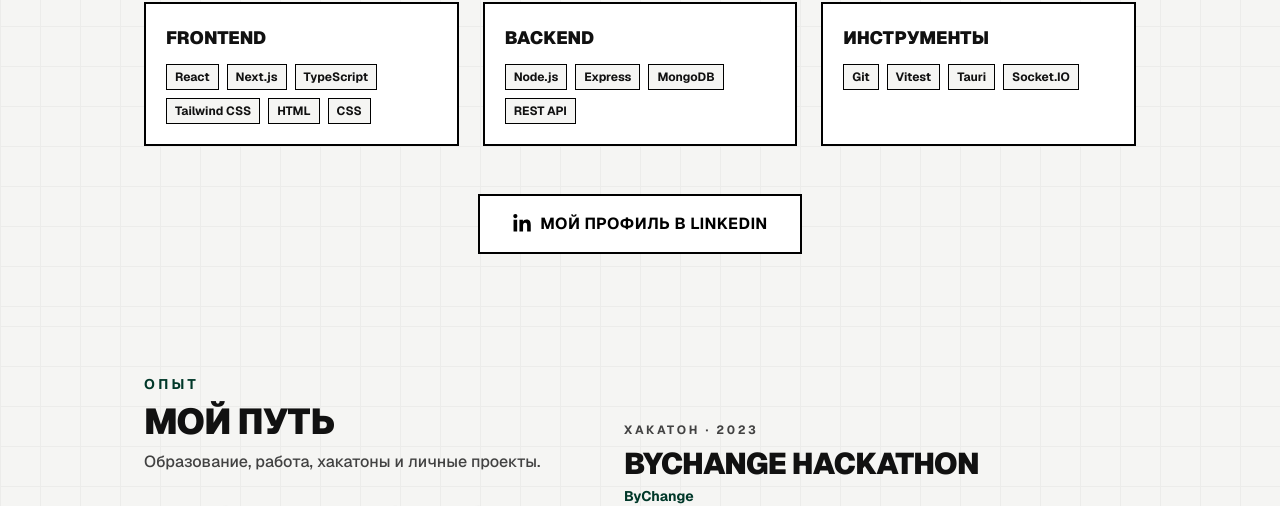
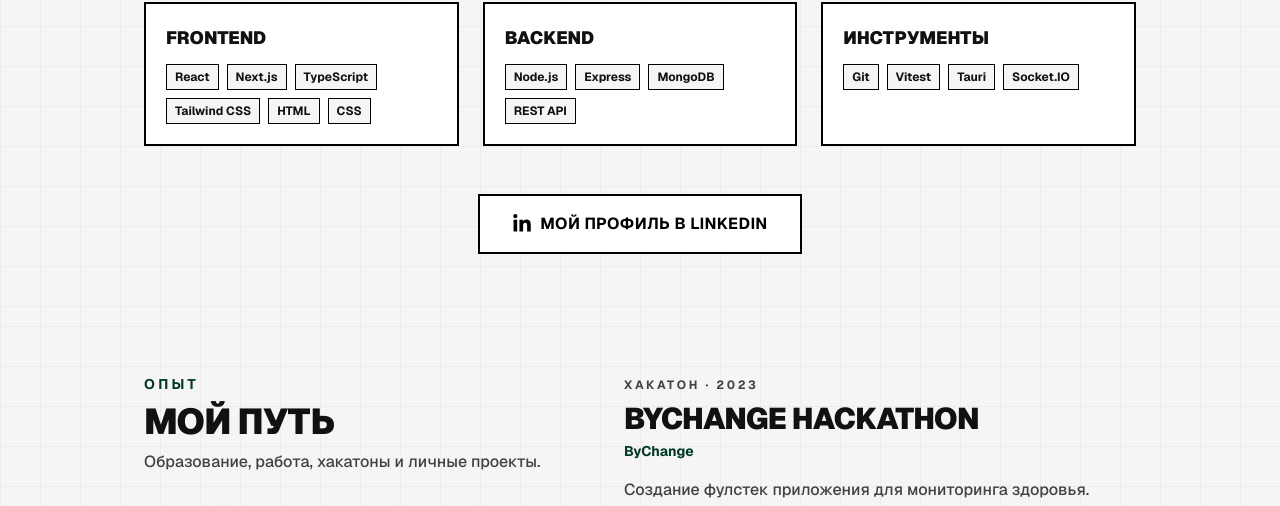
Before and after one commit to kotru21/kotikov, a Next.js app: page / in a window 1280 px wide. Shown: the part 2486-2992 px from the top of the page. Built offline with nearby package versions, Linux system fonts and the light colour scheme; no server answers.

Commit message:
style: remove unused animation classes from globals.css and timelineUtils; simplify TimelineView component by eliminating slide direction state and updating motion classes for improved performance and clarity

```diff
--- a/app/globals.css
+++ b/app/globals.css
@@ -234,36 +234,6 @@ html {
   transform-style: preserve-3d;
 }
 
-@keyframes timeline-slide-in-right {
-  from {
-    opacity: 0;
-    transform: translateX(1.75rem);
-  }
-  to {
-    opacity: 1;
-    transform: translateX(0);
-  }
-}
-
-@keyframes timeline-slide-in-left {
-  from {
-    opacity: 0;
-    transform: translateX(-1.75rem);
-  }
-  to {
-    opacity: 1;
-    transform: translateX(0);
-  }
-}
-
-.animate-timeline-slide-in-right {
-  animation: timeline-slide-in-right 0.7s cubic-bezier(0.22, 1, 0.36, 1) both;
-}
-
-.animate-timeline-slide-in-left {
-  animation: timeline-slide-in-left 0.7s cubic-bezier(0.22, 1, 0.36, 1) both;
-}
-
 @media (prefers-reduced-motion: reduce) {
   html {
     scroll-behavior: auto;
--- a/src/widgets/timeline/ui/TimelineView.tsx
+++ b/src/widgets/timeline/ui/TimelineView.tsx
@@ -10,7 +10,7 @@ import { SWIPE_THRESHOLD_PX } from "@/shared/lib/gestures";
 import { BauhausGridPattern } from "@/shared/ui";
 
 import TimelineSlideContent from "./TimelineSlideContent";
-import { getSlideClass, parsePeriodStart, timelineMotionClass } from "./timelineUtils";
+import { parsePeriodStart, timelineTabMotionClass } from "./timelineUtils";
 import TimelineYearDisplay from "./TimelineYearDisplay";
 
 const navButtonClass =
@@ -21,10 +21,9 @@ const alignedContentBandClass = "mx-auto w-full max-w-5xl px-4";
 
 const TimelineView: React.FC = () => {
   const [activeIndex, setActiveIndex] = useState(0);
-  const [slideDirection, setSlideDirection] = useState<1 | -1>(1);
   const touchStartXRef = useRef<number | null>(null);
   const { reducedMotion } = usePerformanceSettings();
-  const motionClass = reducedMotion ? "" : timelineMotionClass;
+  const tabMotionClass = reducedMotion ? "" : timelineTabMotionClass;
 
   const timelineData = useMemo(
     () =>
@@ -37,18 +36,11 @@ const TimelineView: React.FC = () => {
 
   const lastIndex = timelineData.length - 1;
   const activeItem = timelineData[activeIndex] as TimelineItem;
-  const slideClass = getSlideClass(slideDirection, reducedMotion);
   const panelId = `timeline-panel-${String(activeItem.id)}`;
 
   const goTo = useCallback(
     (index: number): void => {
-      setActiveIndex((current) => {
-        const next = Math.max(0, Math.min(lastIndex, index));
-        if (next !== current) {
-          setSlideDirection(next > current ? 1 : -1);
-        }
-        return next;
-      });
+      setActiveIndex((current) => Math.max(0, Math.min(lastIndex, index)));
     },
     [lastIndex]
   );
@@ -132,15 +124,10 @@ const TimelineView: React.FC = () => {
 
           <div className="flex w-full max-w-[26rem] justify-center md:max-w-none">
             <div
-              className="relative h-[clamp(3.75rem,20vw,7.5rem)] w-full"
+              className="flex h-[clamp(3.75rem,20vw,7.5rem)] w-full items-center justify-center"
               aria-hidden="true"
             >
-              <div
-                key={activeItem.period}
-                className={`absolute inset-0 flex items-center justify-center ${slideClass}`}
-              >
-                <TimelineYearDisplay period={activeItem.period} />
-              </div>
+              <TimelineYearDisplay period={activeItem.period} />
             </div>
           </div>
 
@@ -185,7 +172,7 @@ const TimelineView: React.FC = () => {
                     onClick={() => {
                       goTo(index);
                     }}
-                    className={`h-2 min-w-6 shrink-0 rounded-none sm:min-w-7 ${motionClass} focus-visible:outline-none focus-visible:ring-2 focus-visible:ring-primary-500 ${
+                    className={`h-2 min-w-6 shrink-0 rounded-none sm:min-w-7 ${tabMotionClass} focus-visible:outline-none focus-visible:ring-2 focus-visible:ring-primary-500 ${
                       isActive
                         ? "bg-black dark:bg-white"
                         : "bg-neutral-300 hover:bg-neutral-400 dark:bg-neutral-600 dark:hover:bg-neutral-500"
@@ -222,8 +209,8 @@ const TimelineView: React.FC = () => {
                   key={entry.id}
                   className={
                     isActive
-                      ? slideClass
-                      : "pointer-events-none invisible md:absolute md:inset-x-0 md:top-0"
+                      ? "col-start-1 row-start-1"
+                      : "pointer-events-none invisible col-start-1 row-start-1 opacity-0"
                   }
                   aria-hidden={!isActive}
                 >
--- a/src/widgets/timeline/ui/timelineUtils.ts
+++ b/src/widgets/timeline/ui/timelineUtils.ts
@@ -48,10 +48,8 @@ export function parsePeriodStart(period: string): number {
   return year * 12;
 }
 
-export function getSlideClass(direction: 1 | -1, reducedMotion: boolean): string {
-  if (reducedMotion) return "";
-  return direction > 0 ? "animate-timeline-slide-in-right" : "animate-timeline-slide-in-left";
-}
+/** Tab indicator color transition. */
+export const timelineTabMotionClass = "transition-colors duration-300 ease-in-out";
 
 export type TimelineDecadeKey = "2020s" | "2030s";
 
@@ -72,6 +70,3 @@ export function splitYearWithCatSlot(
     decadeKey: getDecadeKeyFromYear(Number.parseInt(year, 10)),
   };
 }
-
-/** Shared easing/duration for timeline motion (circle glide, year fade). */
-export const timelineMotionClass = "transition-all duration-700 ease-[cubic-bezier(0.22,1,0.36,1)]";
```
Also changed, not shown: 1 other file (tests, documents, lock files or other folders).
